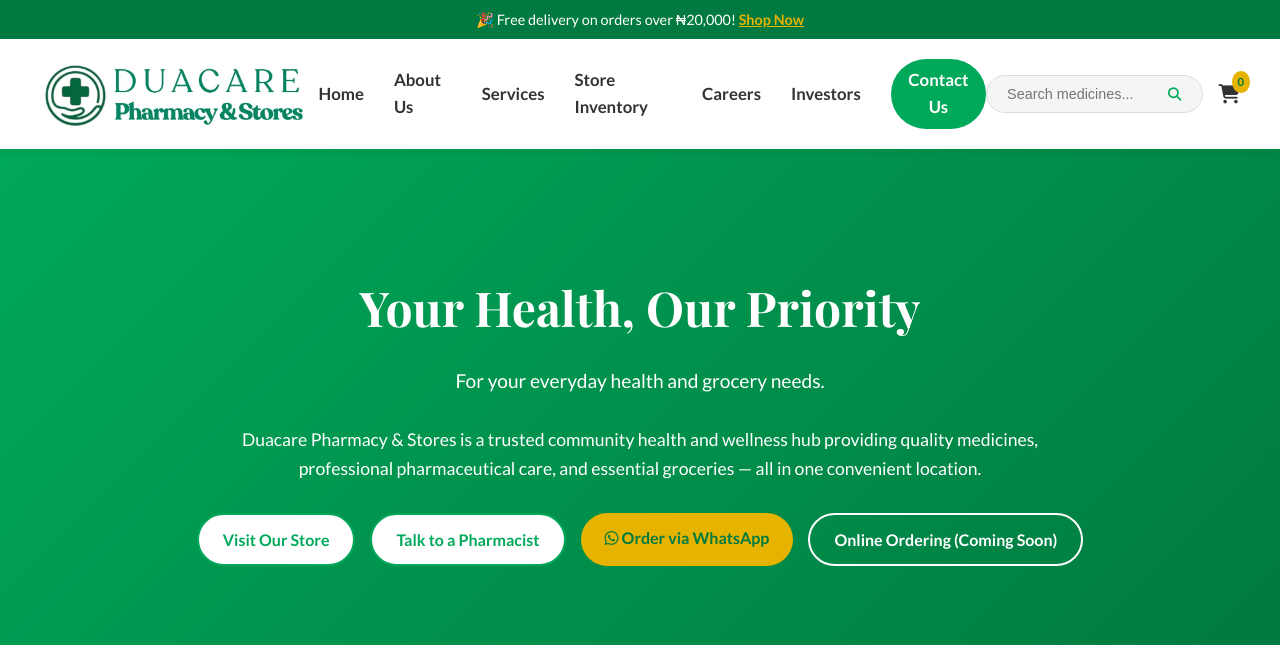
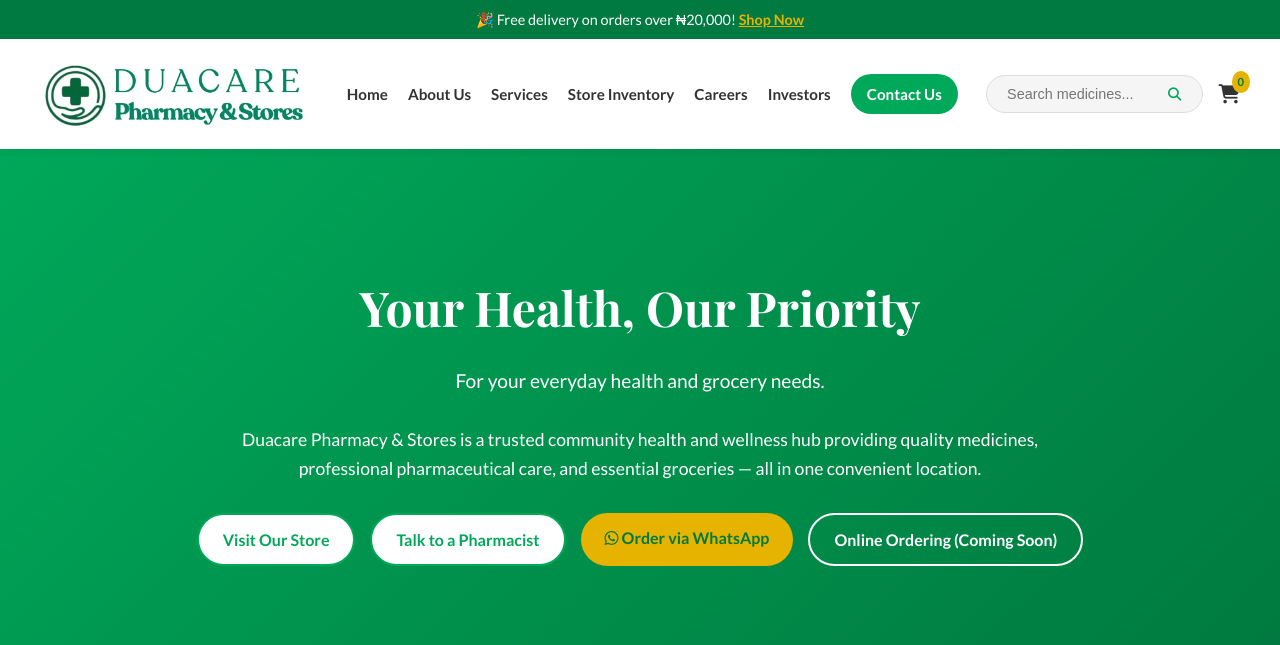
Before and after one commit to potecc/duacare-pharmacy, a Flask app: page / in a window 1280 px wide. Shown: the top 645 px of the page. Run offline with Flask 3, Linux system fonts and the light colour scheme.

Commit message:
style: Adjust navbar gap and font size to accommodate new link

```diff
--- a/pkg/static/style.css
+++ b/pkg/static/style.css
@@ -161,7 +161,7 @@
     list-style: none;
     margin: 0;
     padding: 0;
-    gap: 30px;
+    gap: 20px; /* Reduced gap from 30px to accommodate more items */
     align-items: center;
     /* Perfectly sync vertical alignment */
     flex: 1;
@@ -172,7 +172,7 @@
 .navbar-menu li a {
     color: var(--text-primary);
     font-weight: 600;
-    font-size: 1.05rem;
+    font-size: 0.95rem; /* Reduced slightly to prevent wrapping */
 }
 
 .navbar-menu li a:hover,
```
